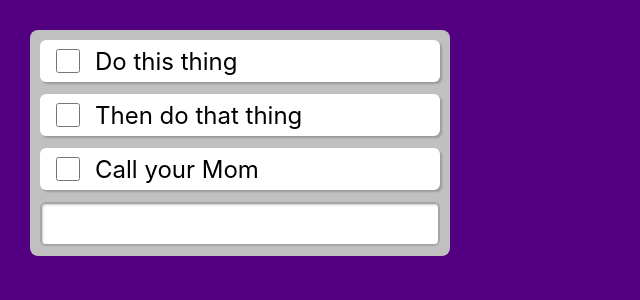
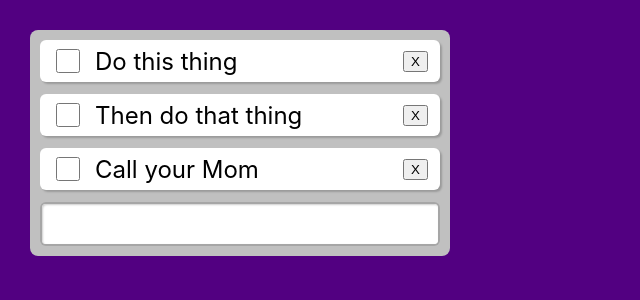
Before and after one commit to SturmB/react-todo, a React (Create React App) app: page / in a window 1280 px wide. Shown: the top 300 px of the page, without its empty margins (0-640 px from the left). Built offline with nearby package versions, Linux system fonts and the light colour scheme.

Commit message:
💄 Aligns the delete button to the right

```diff
--- a/src/App.js
+++ b/src/App.js
@@ -1,7 +1,7 @@
 import React from 'react';
 import './App.css';
 
-function Todo({ todo, index, completeTodo }) {
+function Todo({ todo, index, completeTodo, removeTodo }) {
   return (
     <div
       className="todo"
@@ -15,9 +15,9 @@
         />
       </form>
       {todo.text}
-      {/* <div className="buttons">
-        <button onClick={() => completeTodo(index)}>Complete</button>
-      </div> */}
+      <div className="buttons">
+        <button onClick={() => removeTodo(index)}>X</button>
+      </div>
     </div>
   );
 }
@@ -86,6 +86,7 @@
             index={index}
             todo={todo}
             completeTodo={completeTodo}
+            removeTodo={removeTodo}
           />
         ))}
         <TodoForm addTodo={addTodo} />
```
